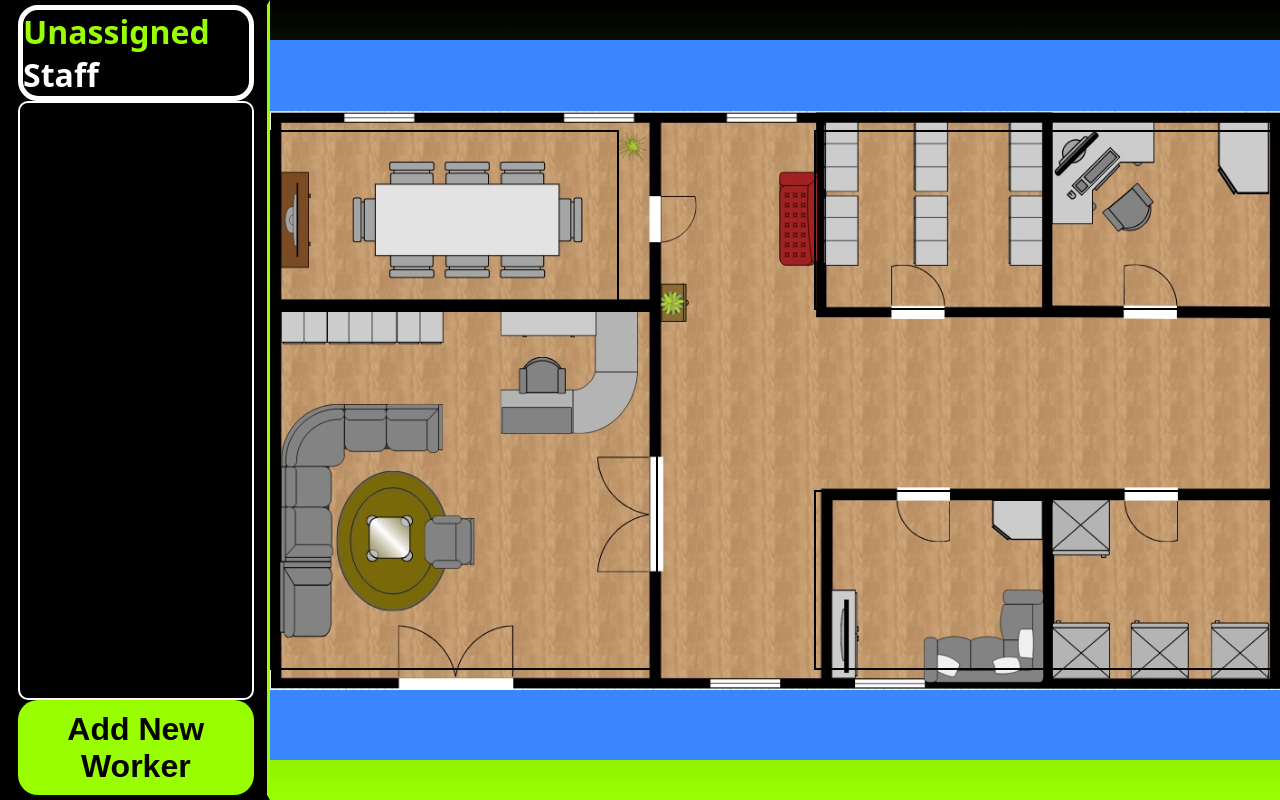
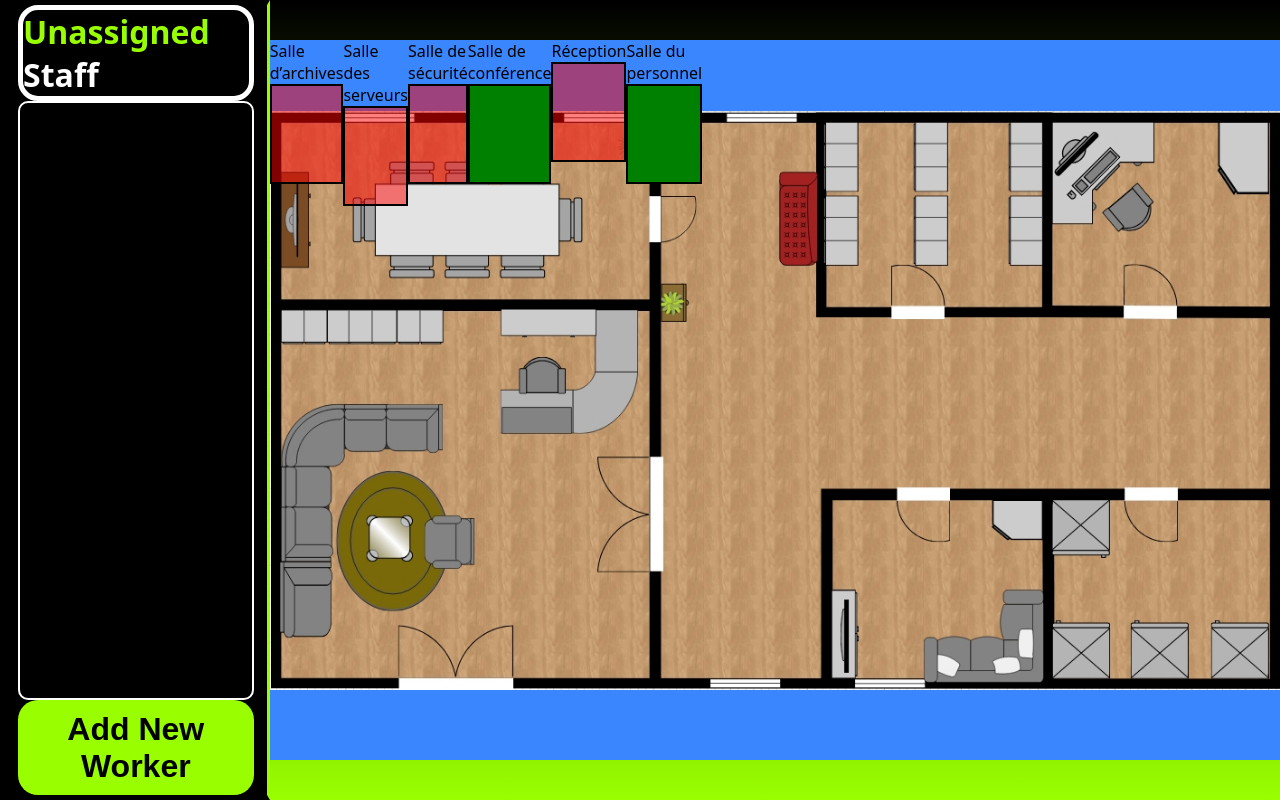
Before and after one commit to Abdelilah-isswa/Virtual-Workspace, a plain HTML site: page index.html in a window 1280 px wide. Drawn offline with Linux system fonts and the light colour scheme.

Commit message:
add the colors to roomes but the logique of colores is not ended

```diff
--- a/index.html
+++ b/index.html
@@ -28,16 +28,37 @@
     console.log("son2arry",son2arry) -->
         <!-- main zone -->
         <div class="zone-main">
-
-            <div class="son1" onclick="add_worker_to_work_space(1)">
+            <div>
+                Salle d’archives
+            <div class="son1" onclick="add_worker_to_work_space(1)"> </div>
 
 
             </div>
+            <div>
+                Salle des serveurs
             <div class="son2" onclick="add_worker_to_work_space(2)">2+</div>
+
+            </div>
+            <div>
+                Salle de sécurité
             <div class="son3" onclick="add_worker_to_work_space(3)">3+</div>
+
+            </div>
+            <div>
+                Salle de conférence
             <div class="son4" onclick="add_worker_to_work_space(4)">Réception</div>
+
+            </div>
+            <div>
+                Réception
             <div class="son5" onclick="add_worker_to_work_space(5)">5+</div>
+
+            </div>
+            <div>
+                Salle du personnel
             <div class="son6" onclick="add_worker_to_work_space(6)">6+</div>
+
+            </div>
 
         </div>
 
--- a/script.js
+++ b/script.js
@@ -237,8 +237,26 @@ function add_worker_to_work_space(xy) {
 
 
 }
+
+ function colorfun(xy){
+      if (xy === 1) {
+        son1.classList.add("red")
+    } else if (xy === 2) {
+        son2.classList.add("red")
+    } else if (xy === 3) {
+        son3.classList.add("red")
+    } else if (xy === 4) {
+        son4.classList.add("red")
+    } else if (xy === 5) {
+        son5.classList.add("red")
+    } else {
+       son6.classList.add("red")
+    }
+ }
+
 //click on the append btn
 function appendtotheimge(id, xy) {
+    console.log("append")
        if (xy === 1) {
         curentarry = son1arry
     } else if (xy === 2) {
@@ -253,7 +271,7 @@ function appendtotheimge(id, xy) {
         curentarry = son6arry
     }
 
-console.log("append")
+
 
     let indextodeletinarry;
     for (let i = 0; i < stockdesdonner.length; i++) {
@@ -264,27 +282,39 @@ console.log("append")
     }
 
       let x = stockdesdonner.splice(indextodeletinarry, 1)
-       console.log("stockdesdonner",stockdesdonner)
-        console.log("curentarry",curentarry)
+    //    console.log("stockdesdonner",stockdesdonner)
+    //     console.log("curentarry",curentarry)
 
-console.log("///////")
+
   if(x[0].role ==="manager"){
-     if(curentarry===son1arry){
+     if(curentarry===son1arry || curentarry===son2arry || curentarry===son3arry || curentarry===son4arry || curentarry===son5arry || curentarry===son6arry  ){
+
         curentarry.push(x[0])
+
      }else{
    stockdesdonner.push(x[0])
+
      }
 
   }else if(x[0].role ==="technician"){
+
      if(curentarry===son2arry){
+        console.log("/1" ,xy)
         curentarry.push(x[0])
      }else{
+         console.log("/2" ,xy)
+         colorfun(xy)
+          //son1.classList.add("red")
         stockdesdonner.push(x[0])
+
+
+        //colorfun(curentarry).classList.add("red")
+
 
      }
 
   }else if(x[0].role ==="receptionist"){
-       if(curentarry===son3arry){
+       if(curentarry===son5arry){
         curentarry.push(x[0])
      }else{
         stockdesdonner.push(x[0])
@@ -293,7 +323,7 @@ console.log("///////")
 
 
   }else if(x[0].role ==="security"){
-       if(curentarry===son4arry){
+       if(curentarry===son3arry){
         curentarry.push(x[0])
      }else{
         stockdesdonner.push(x[0])
@@ -301,7 +331,7 @@ console.log("///////")
      }
 
   }else if(x[0].role ==="cleaning"){
-       if(curentarry===son5arry){
+       if(curentarry===son5arry|| curentarry===son4arry ||curentarry===son6arry ||curentarry===son2arry ||curentarry===son3arry ){
         curentarry.push(x[0])
      }else{
         stockdesdonner.push(x[0])
@@ -343,6 +373,7 @@ function refrech_the_users_that_are_added_to_son(xy) {
     console.log("refrech the users added to son")
     let curentson;
 
+
     if (xy === 1) {
         curentson = son1
     } else if (xy === 2) {
@@ -357,57 +388,62 @@ function refrech_the_users_that_are_added_to_son(xy) {
         curentson = son6
     }
 
-//fix this probleme about affecting to multipla sones
-
 
 
 curentson.innerHTML=''
 
+////working one
+//   for(let i =1 ;i<7;i++){
+//          if (i === 1) {
+//           curentson = son1
+//       } else if (i === 2) {
+//           curentson = son2
+//       } else if (i === 3) {
+//           curentson = son3
+//       } else if (i === 4) {
+//           curentson = son4
+//       } else if (i === 5) {
+//           curentson = son5
+//       } else {
+//           curentson = son6
+//       }
+//      // curentson.innerHTML=''
+//   let title = document.createElement("div")
 
-// for(let i =1 ;i<7;i++){
-//        if (i === 1) {
-//         curentson = son1
-//     } else if (i === 2) {
-//         curentson = son2
-//     } else if (i === 3) {
-//         curentson = son3
-//     } else if (i === 4) {
-//         curentson = son4
-//     } else if (i === 5) {
-//         curentson = son5
-//     } else {
-//         curentson = son6
-//     }
-//     curentson.innerHTML=''
-// let title = document.createElement("div")
-// title.innerText="Home"
-// curentson.append(title)
+//             if (i === 1) {
 
-//           if (i === 1) {
-//         title.innerText="Salle de conférence"
-// curentson.append(title)
-//     } else if (i === 2) {
-//           title.innerText="Réception"
-// curentson.append(title)
-//     } else if (i === 3) {
+//           title.innerText="Salle de conférence"
+//   curentson.append(title)
+//   while (curentson.children.length > 1) {
+//     curentson.removeChild(curentson.lastChild);
+// }
+//       } else if (i === 2) {
 
-//          title.innerText="Salle des serveurs"
-// curentson.append(title)
-//     } else if (i === 4) {
-//          title.innerText="Salle de sécurité"
-// curentson.append(title)
-//     } else if (i === 5) {
-//          title.innerText="Salle du personnel"
-// curentson.append(title)
-//     } else {
-//          title.innerText="Salle d’archives"
-// curentson.append(title)
-//     }
+//             title.innerText="Réception"
+//   curentson.append(title)
+//       } else if (i === 3) {
+
+//            title.innerText="Salle des serveurs"
+//   curentson.append(title)
+//       } else if (i === 4) {
+
+//            title.innerText="Salle de sécurité"
+//   curentson.append(title)
+//       } else if (i === 5) {
+
+//            title.innerText="Salle du personnel"
+//   curentson.append(title)
+//       } else {
+
+//            title.innerText="Salle d’archives"
+//   curentson.append(title)
+//       }
+//   }
+/////
 
 
-// }
 
-
+/////
     for (let i = 0; i < curentarry.length; i++) {
         newworker = document.createElement("div")
         newworker.className = "newworker"
--- a/style.css
+++ b/style.css
@@ -100,40 +100,50 @@ body {
     border: solid black 2px;
     overflow: auto;
     color: black;
+    height: 100px;
 
 
 }
-.son1{
-    grid-column:1/10 ;
-    grid-row: 4/10;
 
-
-
-
+.red{
+    background-color: red;
+    height: 100px;
 }
   .btn1{
         grid-column:1/2 ;
     grid-row: 4/5;
     background-color: rgb(72, 255, 0);
     }
+    .son1{
+    grid-column:1/10 ;
+    grid-row: 4/10;
+
+    background-color: rgba(255, 0, 0, 0.504);
+
+
+}
 .son2{
     grid-column:15/21 ;
     grid-row: 4/10;
-
+     background-color: rgba(255, 0, 0, 0.504);
 }
 .son3{
     grid-column:21/27 ;
     grid-row: 4/10;
+     background-color: rgba(255, 0, 0, 0.504);
 }
 .son4{
+    background-color: green;
     grid-column:1/11  ;
     grid-row: 10/22;
 }
 .son5{
     grid-column:15/21;
     grid-row: 16/22;
+     background-color: rgba(255, 0, 0, 0.504);
 }
 .son6{
+    background-color: green;
     grid-column:21/27  ;
     grid-row: 16/22;
 }
```
